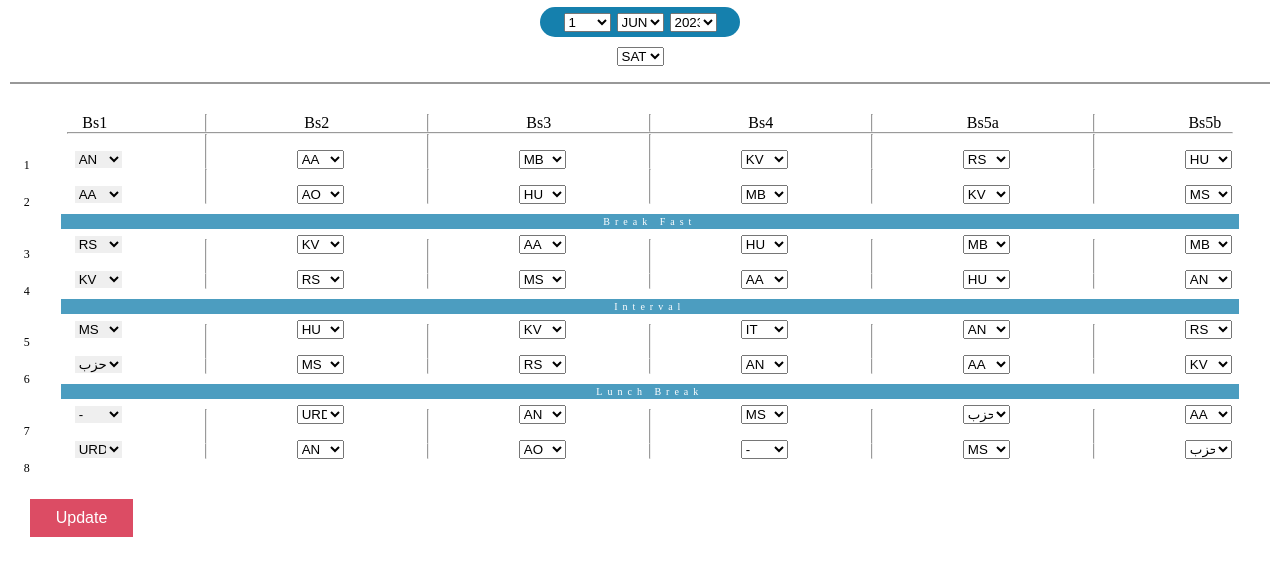
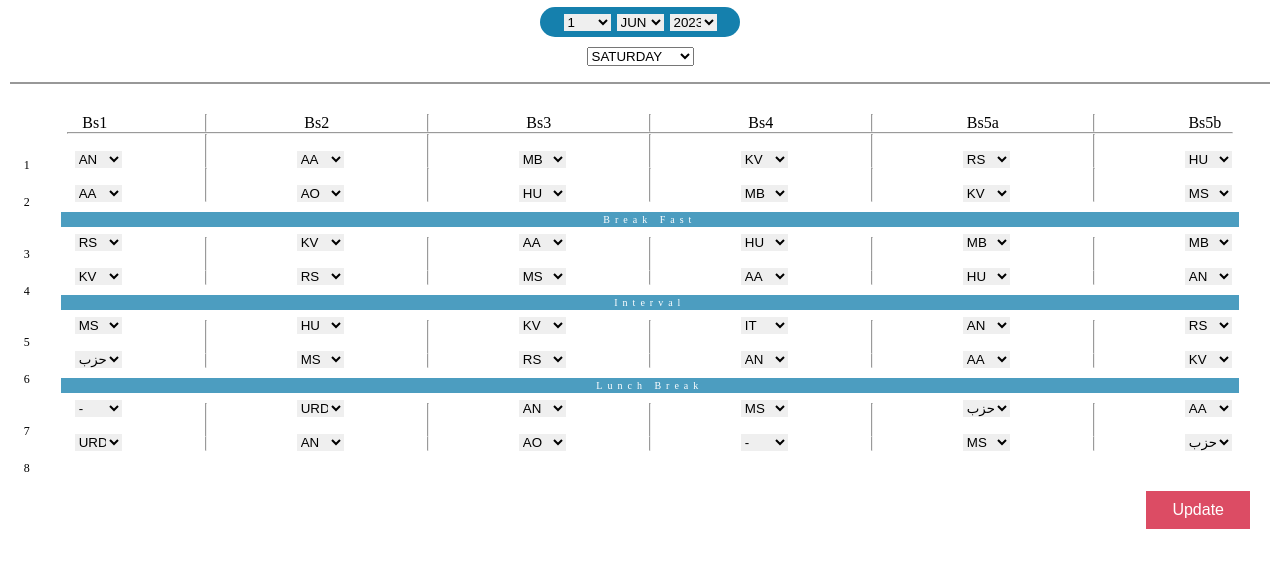
Before and after one commit to AnasbinKabeer/furistic, a website: page data.html in a window 1280 px wide. Shown: the part 96-672 px from the top of the page. Drawn offline with Linux system fonts and the light colour scheme.

Commit message:
Update style.css

```diff
--- a/public/css/style.css
+++ b/public/css/style.css
@@ -167,6 +167,7 @@ section {
         cursor: pointer;
         margin-top: 40px;
         margin-right: 20px;
+        float: right;
 }
 
 
@@ -254,6 +255,10 @@ section {
     display: none;
 }
 
-select {
-   width: 47px;
+
+
+
+  #dropdown1{
+    border: none;
+    width: 47px;
   }
```
